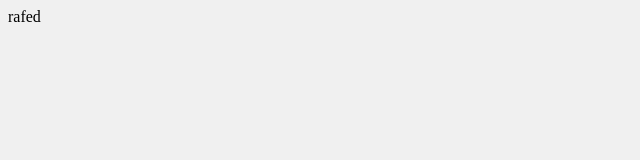
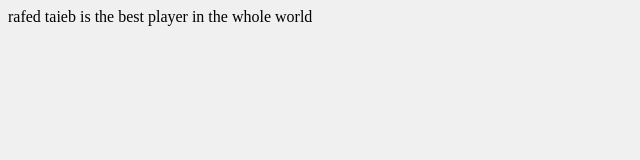
Before and after one commit to RafedTB/-mon-projet, a plain HTML site: page index.html in a window 1280 px wide. Shown: the whole page, without its empty margins (0-640 px from the left). Drawn offline with Linux system fonts and the light colour scheme.

Commit message:
Ajout de la fonctionnalité XYZ et unhancment

```diff
--- a/index.html
+++ b/index.html
@@ -8,5 +8,6 @@
     </head>
     <body>
         rafed
+        taieb is the best player in the whole world
     </body>
 </html>
```
